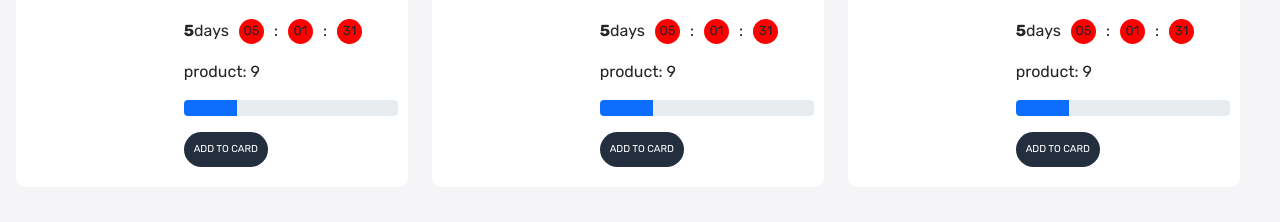
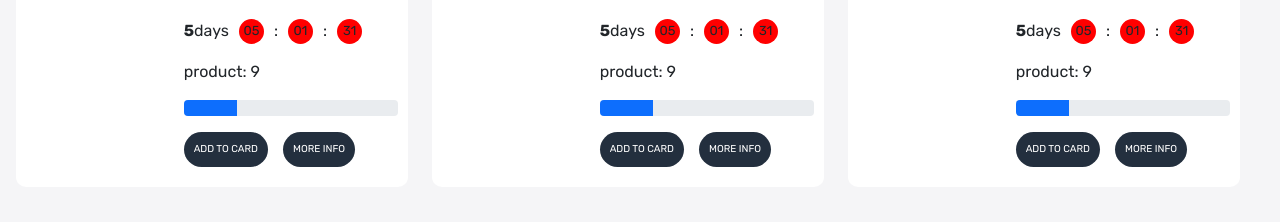
Before and after one commit to amr-abd-alhameed/e-commerce-app, a React (Create React App) app: page / in a window 1280 px wide. Shown: the part 2107-2329 px from the top of the page. Built offline with nearby package versions, Linux system fonts and the light colour scheme.

Commit message:
create new slice

```diff
--- a/src/App.js
+++ b/src/App.js
@@ -35,7 +35,10 @@ function App() {
                         <Route path="/login" element={<LogIn />} />
                         <Route path="/logout" element={<LogOut />} />
                         <Route path="/wishlist" element={<WishList />} />
-                        <Route path="/simple/:id" element={<SimpleCard />} />
+                        <Route
+                            path="/simple/:itemId"
+                            element={<SimpleCard />}
+                        />
                         <Route path="/shoppingCard" element={<Shopping />} />
                         {/* </Route> */}
                     </Routes>
--- a/src/Components/commonComponents/Button.js
+++ b/src/Components/commonComponents/Button.js
@@ -2,16 +2,14 @@ import React from "react";
 import { addToCard } from "../../Redux/Features/wishListSlice";
 import { useDispatch } from "react-redux";
 import shortid from "shortid";
+import { addItem, removeItem } from "../../Redux/Features/itemSlice";
+import { useParams } from "react-router-dom";
+import { useNavigate } from "react-router-dom";
 
 const Button = ({ name, style, e, total, classS }) => {
     const dispatch = useDispatch();
     const handleToCard = (product) => {
         dispatch(addToCard(product));
-    };
-    const amr = {
-        key: "value",
-        may: "hey",
-        id: shortid.generate(),
     };
     return (
         <>
@@ -27,4 +25,30 @@ const Button = ({ name, style, e, total, classS }) => {
     );
 };
 
+export const ButtonTwo = ({ name, total, e, style }) => {
+    const dispatch = useDispatch();
+    // const param = useParams();
+    // const id = param.id;
+    // console.log(id);
+    const navigate = useNavigate();
+
+    const handleItem = (product) => {
+        dispatch(removeItem(product));
+        dispatch(addItem(product));
+        navigate(`/simple/ ${total.id}`);
+    };
+    return (
+        <>
+            <button
+                onClick={() => handleItem(total)}
+                key={name}
+                style={style}
+                className="ButtonB text-uppercase  "
+            >
+                {name}
+            </button>
+        </>
+    );
+};
+
 export default Button;
--- a/src/Components/commonComponents/SimpleCard.js
+++ b/src/Components/commonComponents/SimpleCard.js
@@ -13,12 +13,16 @@ import Colors from "../../Pages/CompareProducts/Components/Colors";
 import { BiGitCompare } from "react-icons/bi";
 import { GiShoppingBag } from "react-icons/gi";
 import { useSelector } from "react-redux";
+import { useParams } from "react-router-dom";
 
 const SimpleCard = () => {
     const props = { width: 600, height: 500, zoomWidth: 500, img: `${logo4}` };
 
     const [order, setOrder] = useState(true);
     const selector = useSelector((state) => state.wishCard.cards);
+    const param = useParams();
+    const itemId = param.itemId;
+    console.log(itemId);
 
     return (
         <>
--- a/src/Pages/Home/components/SpecialCard.js
+++ b/src/Pages/Home/components/SpecialCard.js
@@ -1,8 +1,9 @@
 import React from "react";
 import ReactStars from "react-rating-stars-component";
-import Button from "../../../Components/commonComponents/Button";
+import Button, { ButtonTwo } from "../../../Components/commonComponents/Button";
 import { useDispatch } from "react-redux";
 import { decrement, increment } from "../../../Redux/Features/wishListSlice";
+import { useParams } from "react-router-dom";
 
 const SpecialCard = ({
     col,
@@ -18,6 +19,9 @@ const SpecialCard = ({
     total,
 }) => {
     const dispatch = useDispatch();
+    // const param = useParams();
+    // const itemId = param.itemId;
+    // console.log(itemId);
     return (
         <>
             <div className={col}>
@@ -73,6 +77,7 @@ const SpecialCard = ({
                                     ></div>
                                 </div>
                             </div>
+                            <div className="d-flex gap-15">
                                 <Button
                                     name={"add to card"}
                                     style={{
@@ -80,8 +85,18 @@ const SpecialCard = ({
                                         fontSize: "10px",
                                     }}
                                     total={total}
+                                    key={num}
+                                />
+                                <ButtonTwo
+                                    style={{
+                                        padding: "10px ",
+                                        fontSize: "10px",
+                                    }}
+                                    name={"more info"}
+                                    total={total}
                                     key={e}
                                 />
+                            </div>
                         </div>
                     </div>
                 </div>
--- /dev/null
+++ b/src/Redux/Features/itemSlice.js
@@ -0,0 +1,22 @@
+import { createSlice } from "@reduxjs/toolkit";
+
+const initialState = {
+    item: [],
+};
+const itemSlice = createSlice({
+    name: "itemSlice",
+    initialState,
+    reducers: {
+        addItem: (state, action) => {
+            state.item.push(action.payload);
+        },
+        removeItem: (state, action) => {
+            // const nextCards = state.item.filter(
+            //     (card) => card.id !== action.payload.id
+            // );
+            state.item = [];
+        },
+    },
+});
+export const { addItem, removeItem } = itemSlice.actions;
+export default itemSlice.reducer;
--- a/src/Redux/Store.js
+++ b/src/Redux/Store.js
@@ -1,6 +1,7 @@
 import { configureStore } from "@reduxjs/toolkit";
 import wishListSlice from "../Redux/Features/wishListSlice";
+import itemSlice from "./Features/itemSlice";
 const store = configureStore({
-    reducer: { wishCard: wishListSlice },
+    reducer: { wishCard: wishListSlice, itemCard: itemSlice },
 });
 export default store;
```
Lines whose indentation alone changed are shown as unchanged.
